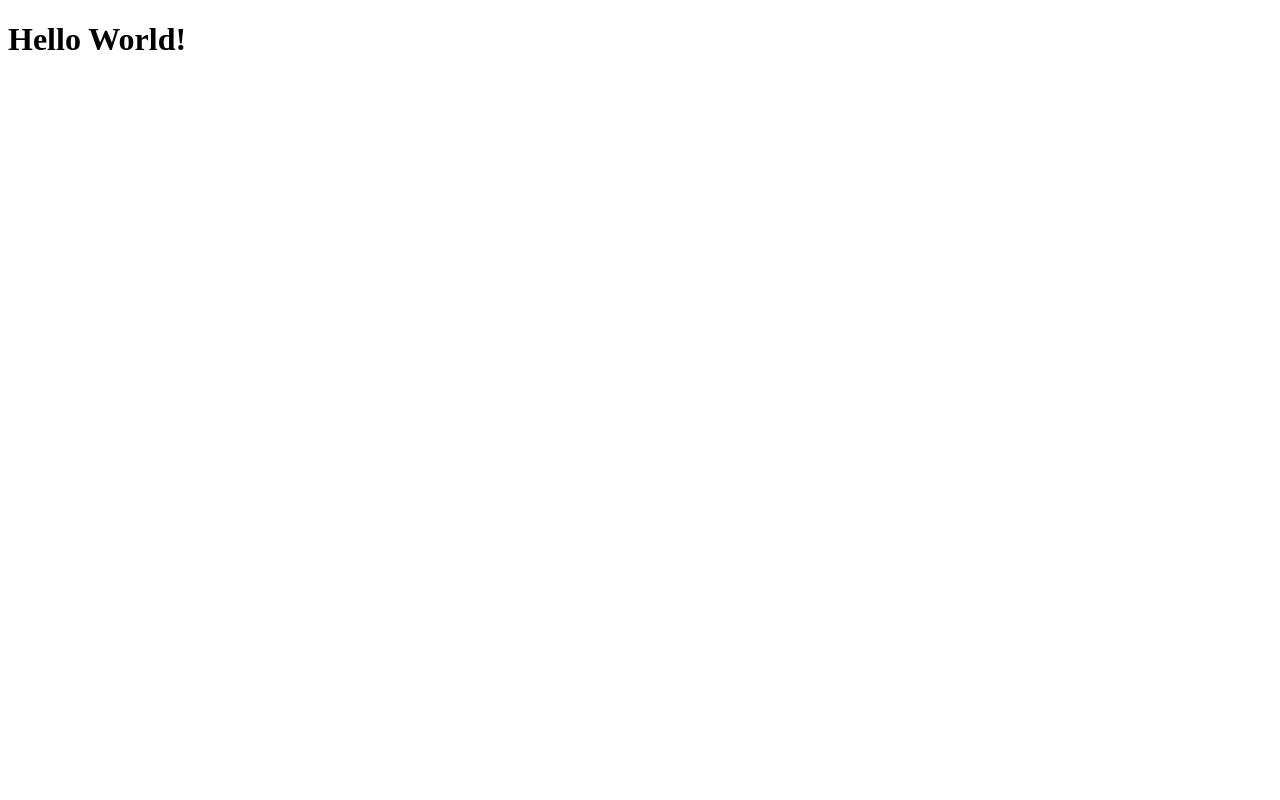
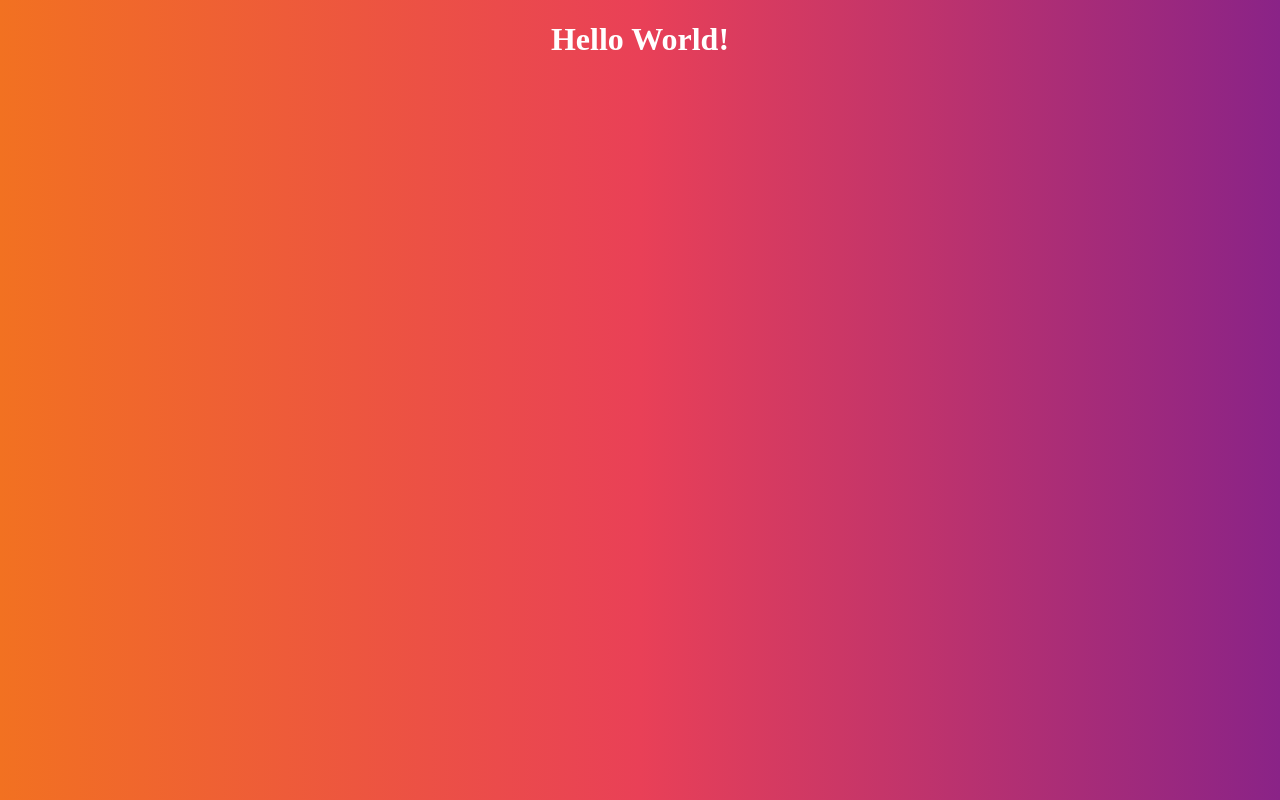
Before and after one commit to VadimPeshko/home_tasks, a plain HTML site: page HW1/index.html in a window 1280 px wide. Drawn offline with Linux system fonts and the light colour scheme.

Commit message:
added color bg-color

```diff
--- a/HW1/index.html
+++ b/HW1/index.html
@@ -4,6 +4,7 @@
     <meta charset="UTF-8">
     <meta name="viewport" content="width=device-width, initial-scale=1.0">
     <meta http-equiv="X-UA-Compatible" content="ie=edge">
+    <link rel="stylesheet" href="./style.css">
     <title>Document</title>
 </head>
 <body>
--- a/HW1/style.css
+++ b/HW1/style.css
@@ -0,0 +1,7 @@
+body {
+    background: #8A2387;  /* fallback for old browsers */
+    background: -webkit-linear-gradient(to right, #F27121, #E94057, #8A2387);  /* Chrome 10-25, Safari 5.1-6 */
+    background: linear-gradient(to right, #F27121, #E94057, #8A2387); /* W3C, IE 10+/ Edge, Firefox 16+, Chrome 26+, Opera 12+, Safari 7+ */
+    color : #fff;
+    text-align: center;
+}
```
